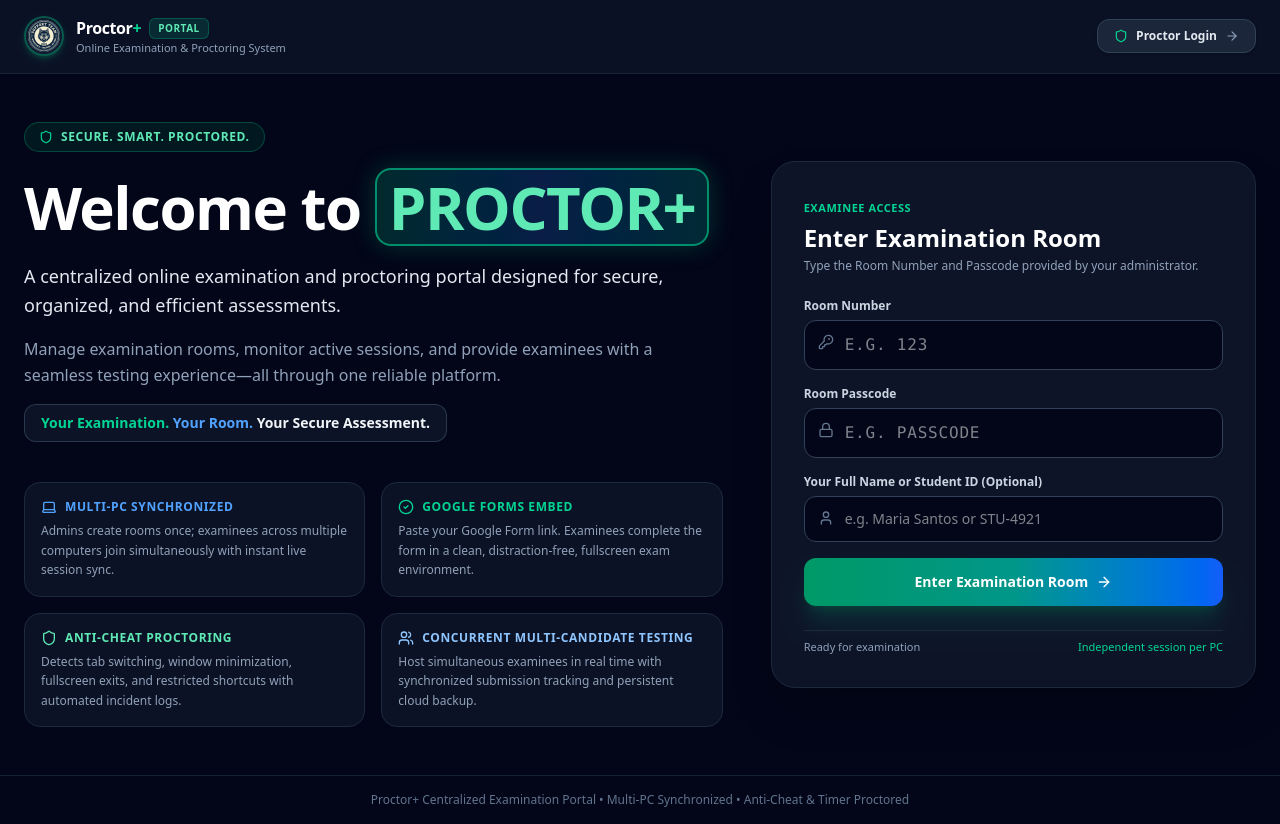
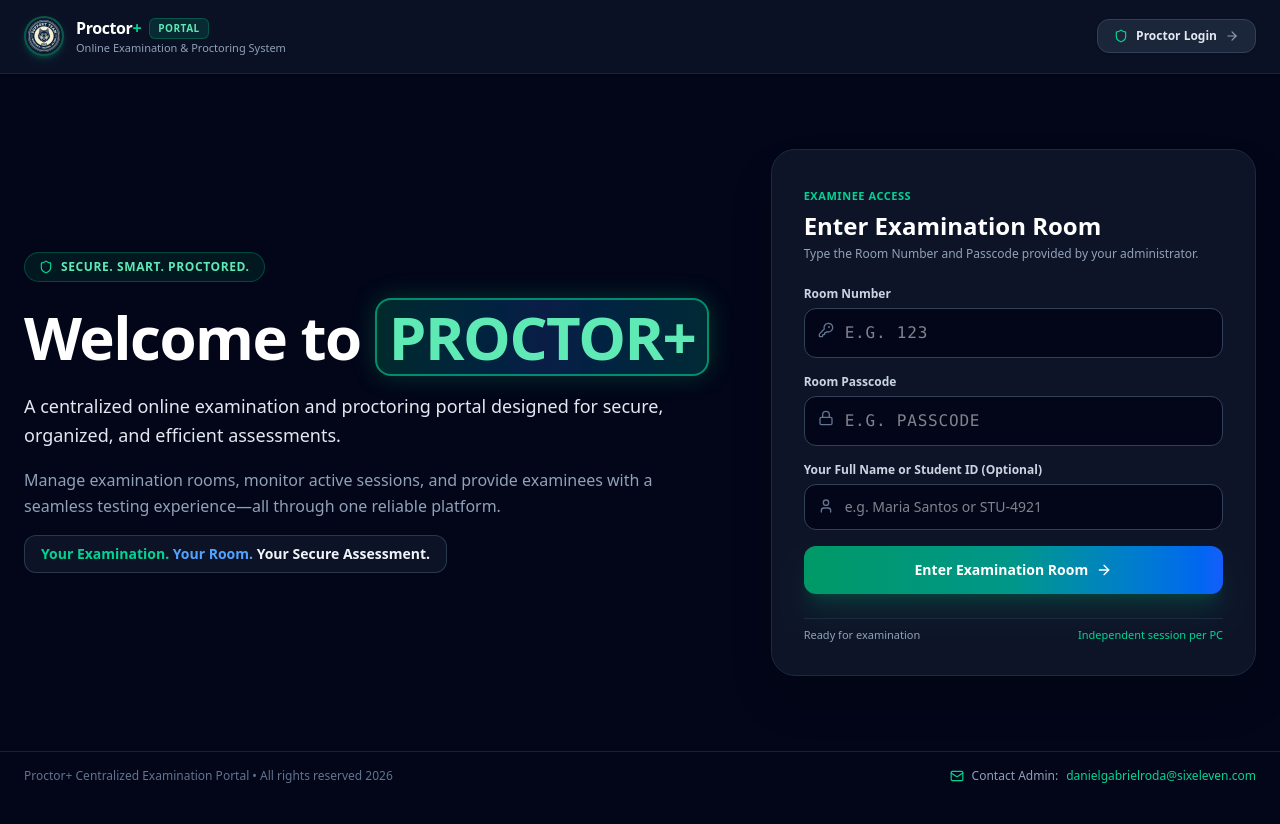
Before and after one commit to kotasdan123/Proctorplus, a React (Vite) app: page / in a window 1280 px wide. After the commit the page ends 800 px from the top, so only its background shows below. Built offline with nearby package versions, Linux system fonts and the light colour scheme; no server answers; the database is empty.

Commit message:
refactor: simplify login view UI
Remove redundant feature capability cards from the login page to improve layout and focus. Clean up unused Lucide icons.

```diff
--- a/src/components/LoginView.tsx
+++ b/src/components/LoginView.tsx
@@ -1,5 +1,5 @@
 import React, { useState } from 'react';
-import { Shield, KeyRound, User, ArrowRight, Server, Flame, CheckCircle2, Lock, Users, Laptop } from 'lucide-react';
+import { Shield, KeyRound, User, ArrowRight, Lock, Mail } from 'lucide-react';
 import { verifyRoom, recordRoomVisit } from '../lib/api';
 import { ExamRoom, ParticipantSession } from '../types';
 import { LoadingScreen } from './LoadingScreen';
@@ -132,49 +132,6 @@ export const LoginView: React.FC<LoginViewProps> = ({
               <span className="text-slate-100 font-bold">Your Secure Assessment.</span>
             </div>
           </div>
-
-          {/* Key Capabilities in Green, Blue, Grey */}
-          <div className="grid grid-cols-1 sm:grid-cols-2 gap-4 pt-2">
-            <div className="p-4 rounded-2xl bg-slate-900/70 border border-slate-800 space-y-1.5 hover:border-slate-700 transition-colors">
-              <div className="flex items-center gap-2 text-blue-400 text-xs font-bold uppercase tracking-wider">
-                <Laptop className="w-4 h-4 text-blue-400" />
-                <span>Multi-PC Synchronized</span>
-              </div>
-              <p className="text-xs text-slate-400 leading-relaxed">
-                Admins create rooms once; examinees across multiple computers join simultaneously with instant live session sync.
-              </p>
-            </div>
-
-            <div className="p-4 rounded-2xl bg-slate-900/70 border border-slate-800 space-y-1.5 hover:border-slate-700 transition-colors">
-              <div className="flex items-center gap-2 text-emerald-400 text-xs font-bold uppercase tracking-wider">
-                <CheckCircle2 className="w-4 h-4 text-emerald-400" />
-                <span>Google Forms Embed</span>
-              </div>
-              <p className="text-xs text-slate-400 leading-relaxed">
-                Paste your Google Form link. Examinees complete the form in a clean, distraction-free, fullscreen exam environment.
-              </p>
-            </div>
-
-            <div className="p-4 rounded-2xl bg-slate-900/70 border border-slate-800 space-y-1.5 hover:border-slate-700 transition-colors">
-              <div className="flex items-center gap-2 text-emerald-300 text-xs font-bold uppercase tracking-wider">
-                <Shield className="w-4 h-4 text-emerald-300" />
-                <span>Anti-Cheat Proctoring</span>
-              </div>
-              <p className="text-xs text-slate-400 leading-relaxed">
-                Detects tab switching, window minimization, fullscreen exits, and restricted shortcuts with automated incident logs.
-              </p>
-            </div>
-
-            <div className="p-4 rounded-2xl bg-slate-900/70 border border-slate-800 space-y-1.5 hover:border-slate-700 transition-colors">
-              <div className="flex items-center gap-2 text-blue-300 text-xs font-bold uppercase tracking-wider">
-                <Users className="w-4 h-4 text-blue-300" />
-                <span>Concurrent Multi-Candidate Testing</span>
-              </div>
-              <p className="text-xs text-slate-400 leading-relaxed">
-                Host simultaneous examinees in real time with synchronized submission tracking and persistent cloud backup.
-              </p>
-            </div>
-          </div>
         </div>
 
         {/* Right Card: Participant Login Form */}
@@ -269,8 +226,22 @@ export const LoginView: React.FC<LoginViewProps> = ({
       </main>
 
       {/* Footer */}
-      <footer className="px-6 py-4 border-t border-slate-800/80 text-center text-xs text-slate-500">
-        Proctor+ Centralized Examination Portal • Multi-PC Synchronized • Anti-Cheat &amp; Timer Proctored
+      <footer className="px-6 py-4 border-t border-slate-800/80 text-xs text-slate-500">
+        <div className="max-w-7xl mx-auto flex flex-col sm:flex-row items-center justify-between gap-2 text-center sm:text-left">
+          <span>
+            Proctor+ Centralized Examination Portal • All rights reserved 2026
+          </span>
+          <div className="flex items-center gap-2">
+            <Mail className="w-3.5 h-3.5 text-emerald-400 flex-shrink-0" />
+            <span className="text-slate-400">Contact Admin:</span>
+            <a
+              href="mailto:danielgabrielroda@sixeleven.com"
+              className="text-emerald-400 hover:text-emerald-300 font-medium transition-colors"
+            >
+              danielgabrielroda@sixeleven.com
+            </a>
+          </div>
+        </div>
       </footer>
 
       {/* Login Progress Loading Screen */}
```
Also changed, not shown: public/assets/aistudio/image_2aa09897.png (added).
